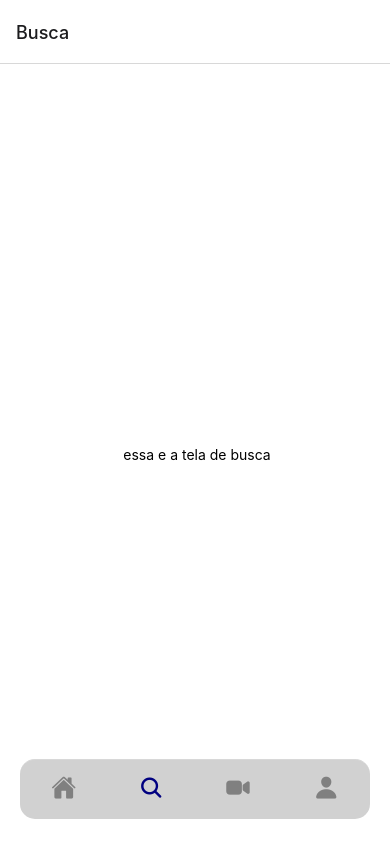
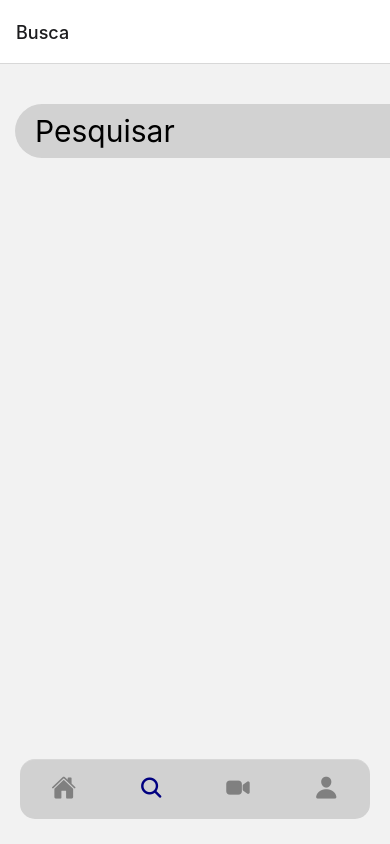
Before and after one commit to MatheusRamosSil/Project-Pilot, a React Native app in the folder react-native/: screen /Busca in a window 390 px wide. Built offline with nearby package versions, Linux system fonts and the light colour scheme.

Commit message:
criação tela de busca

```diff
--- a/react-native/Components/Screens/TelaBusca/Index.js
+++ b/react-native/Components/Screens/TelaBusca/Index.js
@@ -1,24 +1,29 @@
-import React from 'react';
-import { StyleSheet, Text, View } from 'react-native';
+import React , { useState }from 'react';
+import { StyleSheet, TextInput, View } from 'react-native';
+import { Ionicons } from '@expo/vector-icons';
+import styles from './Style'
 
-export default function App() {
+
+export default function Busca() {
+
+  const [text,setText] = useState('')
   return (
-      <View style = {styles.container}>
-          <Text styles = {styles.title}> essa e a tela de busca</Text>
+    <View style={styles.container}>
+      <View style = {styles.view}>
+        <TextInput
+          style={styles.input}
+          placeholder='Pesquisar'
+          autoCorrect={true}
+          value={text}
+          onChangeText={(value)=>setText(value)}
+        />
+        <Ionicons
+          name="search"
+          size={50}
+          color="#000"
+          onPress={ () => {/*acionar api*/}}
+          />
       </View>
+    </View>
   );
 }
-
-const styles = StyleSheet.create({
-    container:{
-        flex: 1,
-        backgroundColor: '#fff',
-        alignItems: 'center',
-        justifyContent: 'center',
-      },
-     title:{
-       fontSize:21,
-       color:'red',
-     },
-
-});
--- /dev/null
+++ b/react-native/Components/Screens/TelaBusca/Style.js
@@ -0,0 +1,24 @@
+import { StyleSheet } from "react-native";
+const styles = StyleSheet.create({
+    container: {
+      flex: 1,
+    },
+    view:{
+        marginTop:40,
+        flexDirection:'row',
+        justifyContent:'space-between',
+        marginRight:15,
+    },
+    input: {
+        flex:1,
+        backgroundColor:'#d2d2d2',
+        borderRadius:30,
+        fontSize:30,
+        paddingHorizontal:20,
+        marginHorizontal:15
+    },
+
+
+  });
+
+export default styles
```
